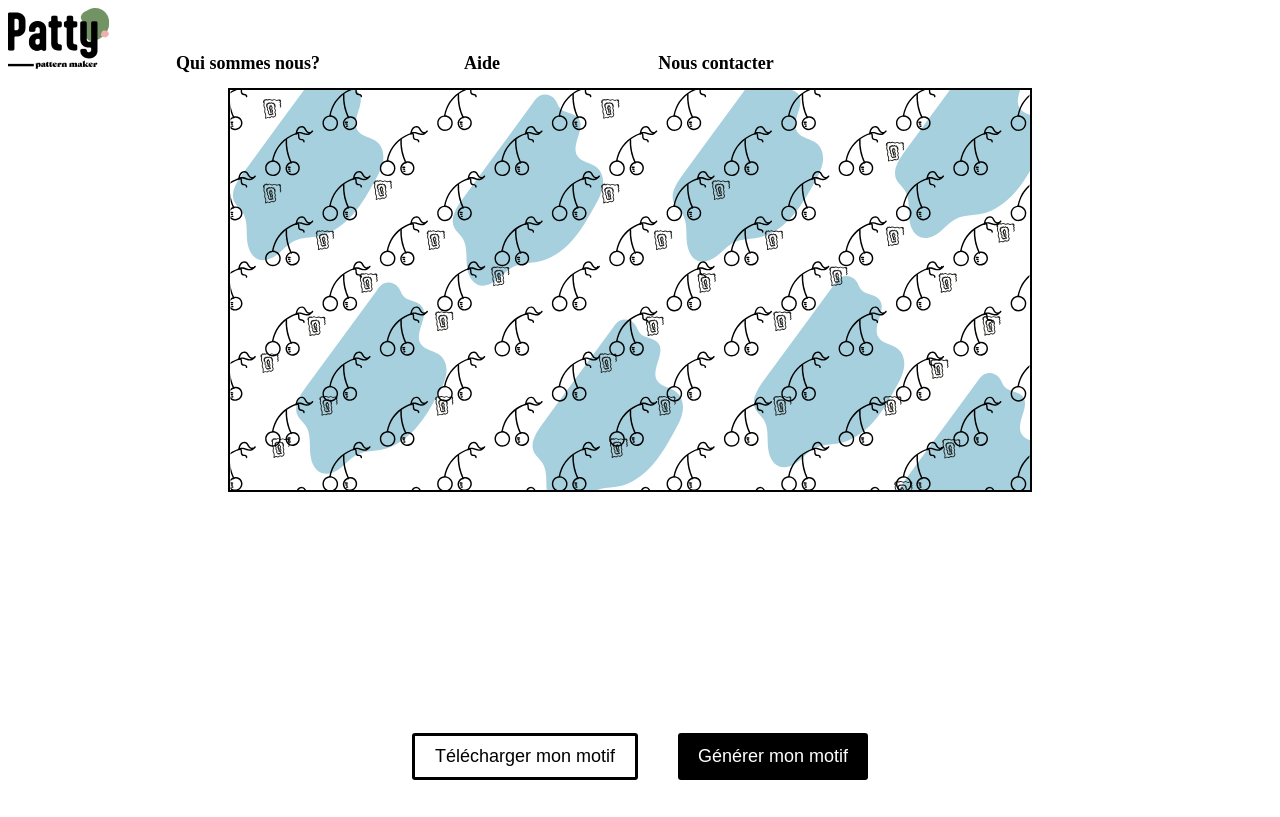
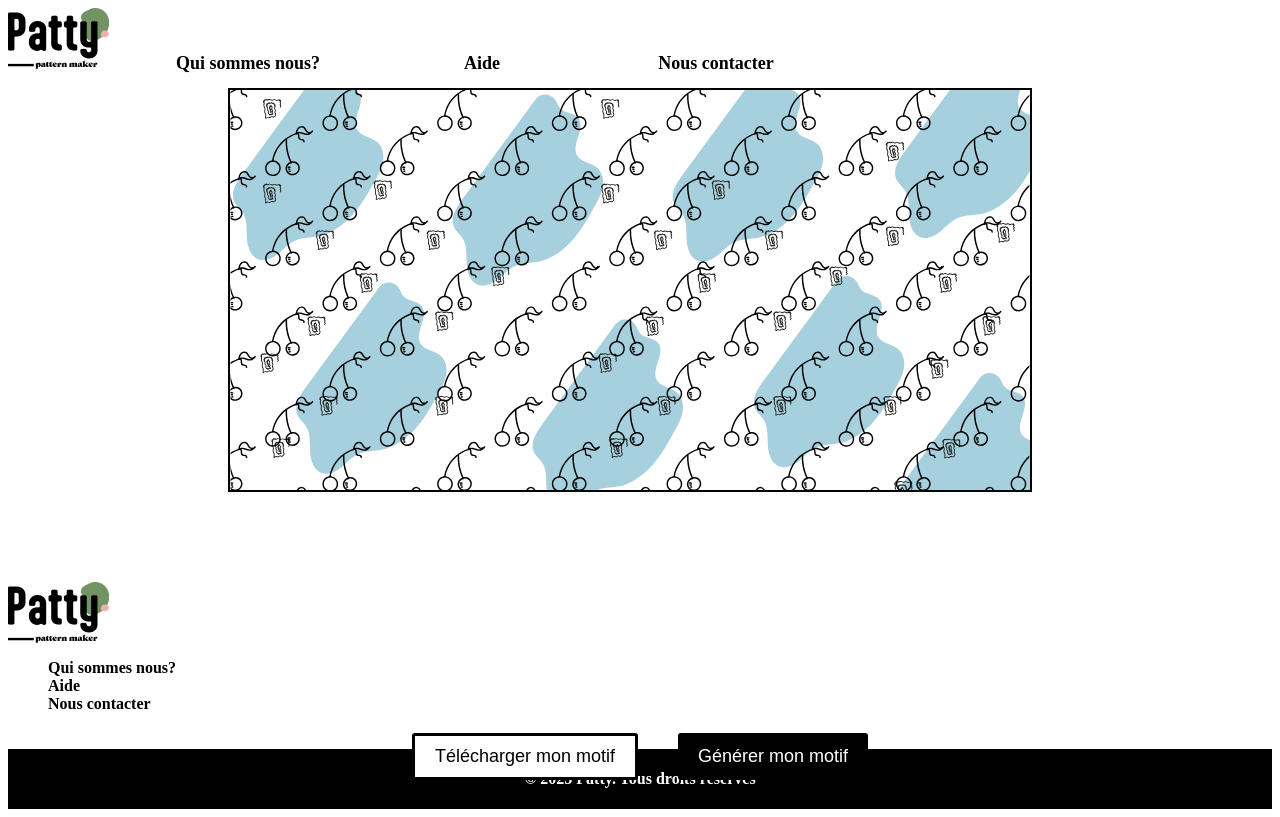
Before and after one commit to sillyav/Generateur-de-papier-peint, a plain HTML site: page index.html in a window 1280 px wide. Drawn offline with nearby package versions, Linux system fonts and the light colour scheme.

Commit message:
generateur de papier peint

```diff
--- a/index.html
+++ b/index.html
@@ -37,6 +37,19 @@
 
 </div>
 </div>
+
+<article>
+
+	<img src="./Logo.png" alt="logo_f">
+    <ol  style="list-style-type: none;">
+        <li>Qui sommes nous?</li>
+        <li>Aide</li>
+        <li>Nous contacter</li>
+    </ol>
+    <footer>
+        <p>© 2023 Patty. Tous droits réservés</p>
+    </footer>
+</article>
 
 </body>
 <script src="./index.js"></script>
--- a/style.css
+++ b/style.css
@@ -9,7 +9,7 @@
  }
 
  .background img {
-   position: absolute;
+   /*position: absolute;*/
    width: 800px;
    height: 400px;
    object-fit: cover;
@@ -21,7 +21,7 @@
  }
 
  .motif {
-   position: absolute;
+   /*position: absolute;*/
    width: 800px;
    height: 400px;
    border: 2px solid #000000;
@@ -135,3 +135,21 @@
   align-content: center;
 
   }
+
+  article {
+    min-height: 100%;
+    display: grid;
+    grid-template-rows: auto 1fr auto;
+    margin-top: 100px;
+    font-family: 'Lora' ;
+ font-weight: 600;
+}
+
+footer {
+    display: flex;
+    justify-content: center;
+    padding: 5px;
+    background-color: #000000;
+    color: #fff;
+    margin-top: 20px;
+}
```
